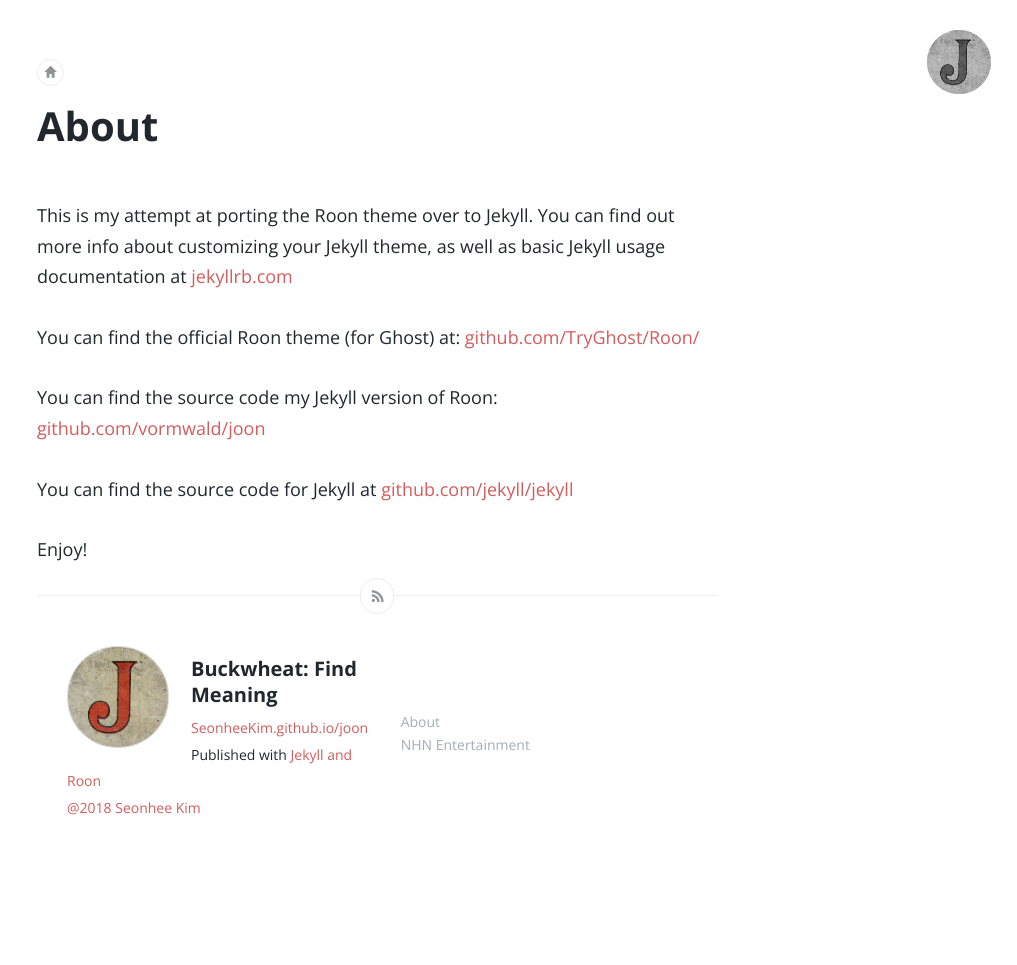
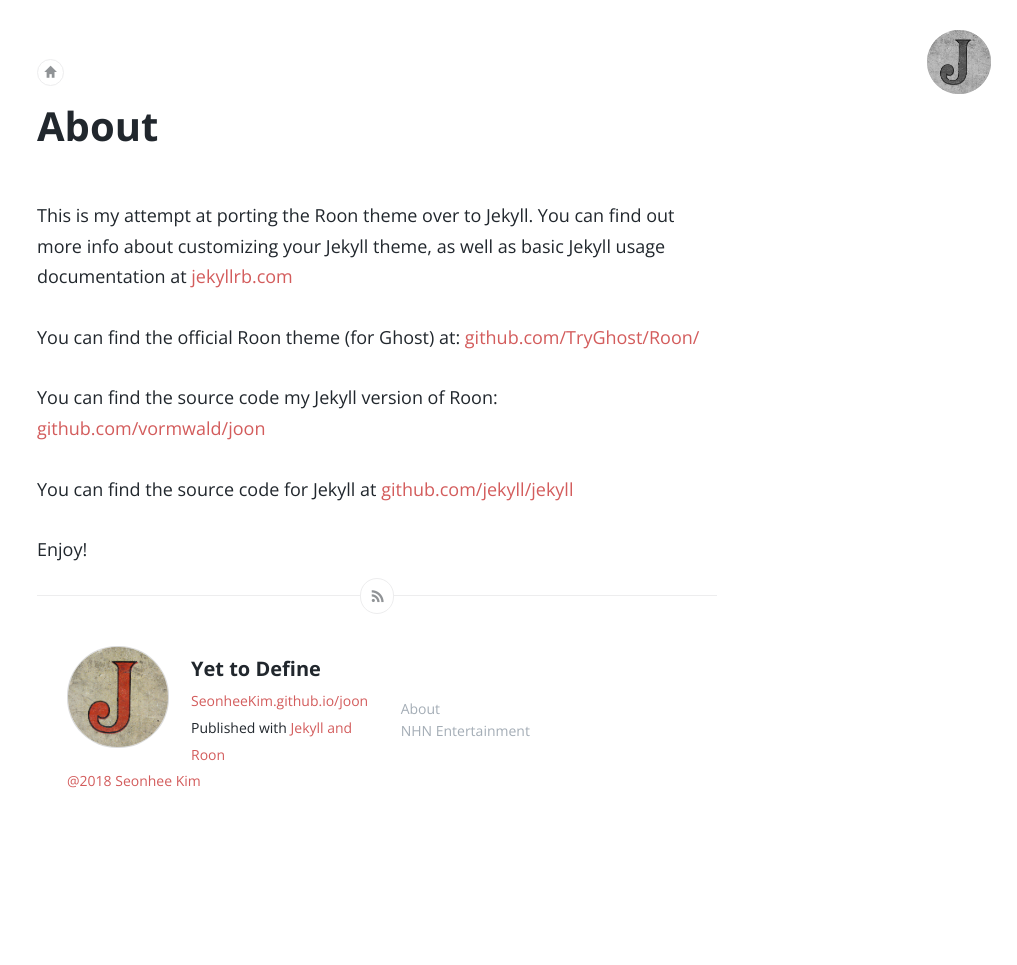
Before and after one commit to vormwald/joon, a Jekyll site: the page built from about.md, in a window 1280 px wide. Shown: the whole page, without its empty margins (263-1280 px from the left). Built offline with Jekyll 4.4.1, drawn with Linux system fonts in a browser that asks for light colours.

Commit message:
change title
change title

```diff
--- a/_config.yml
+++ b/_config.yml
@@ -1,5 +1,5 @@
 # Site settings
-title: "Buckwheat: Find Meaning"
+title: "Yet to Define"
 logo: logo.png # image from https://www.flickr.com/photos/lwr/5496279831/in/set-72157594159055823
 email: dnwdjqldb@naver.com
 description: > # this means to ignore newlines until "url:"
```
